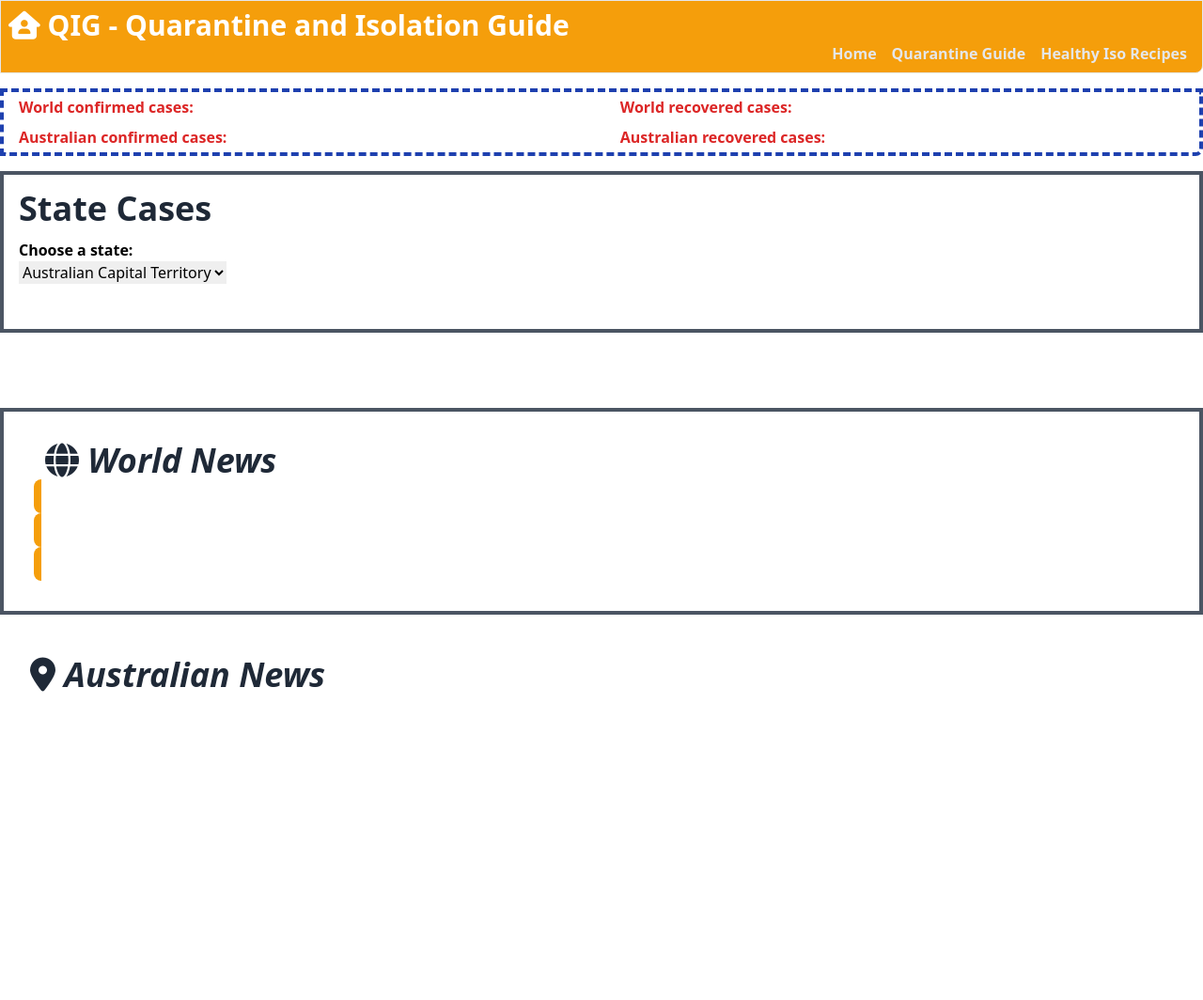
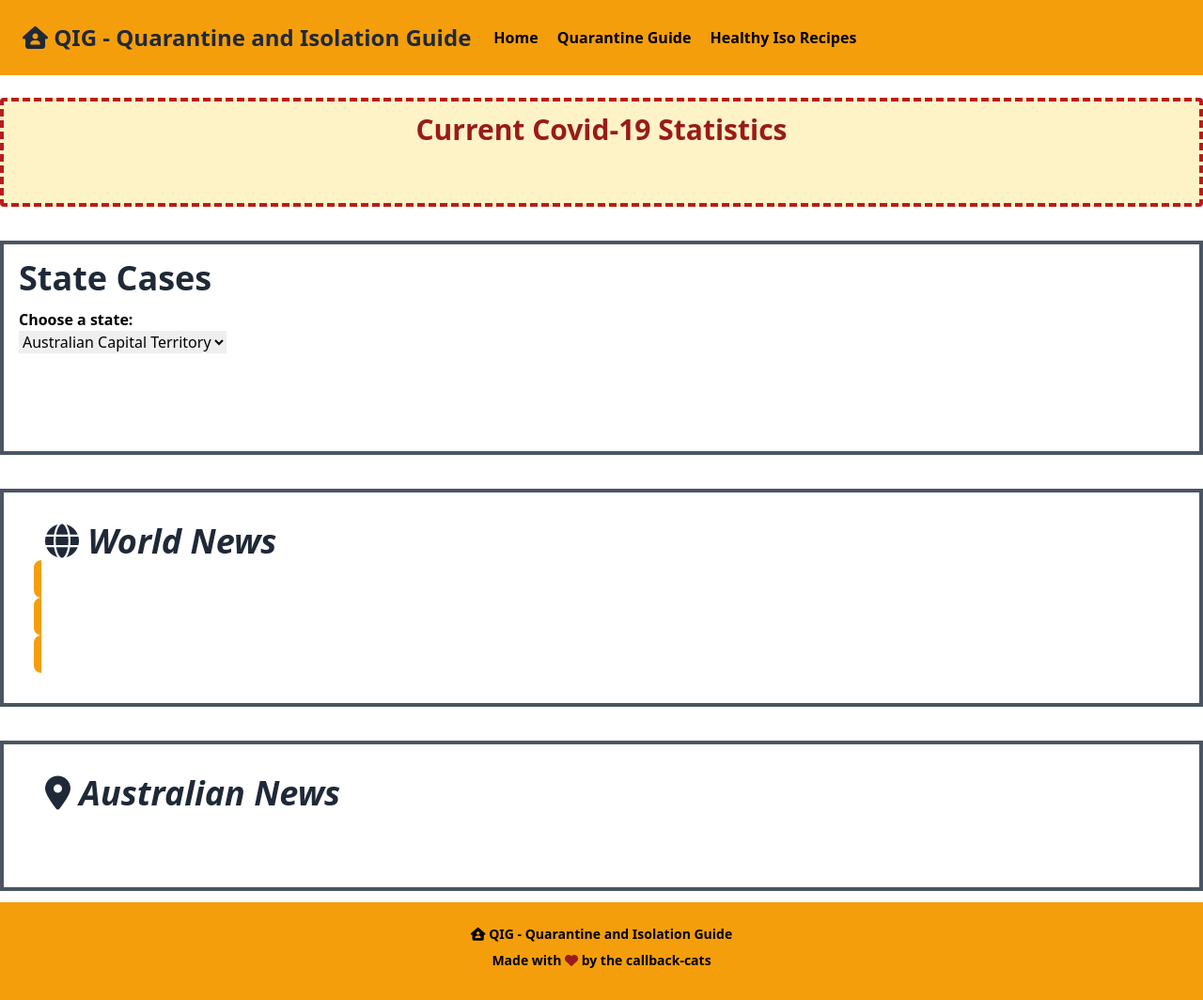
Before and after one commit to amarr001/Project-1, a plain HTML site: page index.html in a window 1280 px wide. Shown: the whole page at 94% size. Before the commit the page ends 818 px from the top, so only its background shows below. Drawn offline with nearby package versions, Linux system fonts and the light colour scheme; no server answers; a web font is replaced by a local one.

Commit message:
Commented out old code

```diff
--- a/index.html
+++ b/index.html
@@ -18,48 +18,49 @@
 
 <body>
 
-    <!--Header-->
+  <!-- NAVBAR COMPONENT -->
+  <nav class="flex items-center justify-between flex-wrap bg-yellow-500 p-6">
+    <div class="flex items-center flex-shrink-0 text-gray-800 mr-6">
+      <span class="font-bold text-2xl pageTitle"><i class="fas fa-house-user"></i>  QIG - Quarantine and Isolation Guide</span>
+    </div>
 
-    <nav class="block bg-yellow-500 border rounded-br-lg">
-      <div class="m-2 text-white">
-        <span class="sm:flex-wrap md:flex-wrap font-semibold text-3xl"><i class="fas fa-house-user"></i>  QIG - Quarantine and Isolation Guide</span>
-
-        <div class="mx-2 text-base font-semibold flex sm:flex-wrap md:flex-wrap items-center justify-end">
-          <a href="index.html" class="mt-4 lg:inline-block lg:mt-0 text-gray-200 hover:text-white mr-4">
-            Home
-          </a>
-          <a href="guide.html" class="mt-4  lg:inline-block lg:mt-0 text-gray-200 hover:text-white mr-4">
-            Quarantine Guide
-          </a>
-          <a href="recipe.html" class="mt-4 lg:inline-block lg:mt-0 text-gray-200 hover:text-white">
-            Healthy Iso Recipes
-          </a>
+    <div class="w-full block flex-grow sm:flex sm:items-center sm:w-auto">
+      <div class="text-2x1 font-bold sm:flex-grow">
+        <a href="index.html"
+          class="block mt-4 sm:inline-block sm:mt-0 text-teal-800 hover:text-white mr-4"
+        >Home</a>
+        <a href="guide.html"
+          class="block mt-4 sm:inline-block sm:mt-0 text-teal-800 hover:text-white mr-4">Quarantine Guide</a>
+        <a href="recipe.html"
+          class="block mt-4 sm:inline-block sm:mt-0 text-teal-800 hover:text-white">Healthy Iso Recipes</a>
       </div>
     </div>
   </nav>
-<!--w-full block flex-grow lg:flex lg:items-center lg:w-auto"-->
 
-        <!--Main-->
-
+<!--Main container-->
+<main>
 
   <!--Block displaying the number of cases-->
-      <div class="container mx-auto table w-flex border-dashed border-4 rounded-br-lg border-blue-800 m-4 item-stretch">
-        <div class="table-row-group font-sans text-4x1 text-red-600 font-bold">
-          <div class="table-row">
-            <span class="table-cell px-4 py-1" id="numberWorldCases">World confirmed cases:</span>
-            <span class="table-cell px-4 py-1" id="numberWorldRecovCases">World recovered cases:</span>
+  <div class="container mx-auto mt-3 grid grid-cols-1 gap-3">
+  <div
+    class="container mx-auto w-full bg-yellow-100 border-dashed border-4 border-red-700 item-justified px-4 py-3 rounded relative my-3">
+    <div class="flex mb-4">
+      <div class="w-full item-justified text-center text-red-800 text-3xl font-bold">Current Covid-19 Statistics</div>
     </div>
-          <div class="table-row">
-            <span class="table-cell px-4 py-1" id="numberAusCases">Australian confirmed cases:</span>
-            <span class="table-cell px-4 py-1" id="numberAusRecovCases">Australian recovered cases:</span>
+    <div class="text-red-700 font-bold">
+    <div class="flex mb-4">
+      <span class="w-1/2" id="numberWorldCases"></span>
+      <span class="w-1/2" id="numberWorldRecovCases"></span>
+    </div>
+    <div class="flex mb-4">
+        <span class="w-1/2" id="numberAusCases"></span>
+        <span class="w-1/2" id="numberAusRecovCases"></span>
     </div>
   </div>
   </div>
-      <!--Main container-->
-      <div class="container mx-auto mt-3 grid grid-cols-1 gap-3">
 
     <!--State cases block-->
-        <div class="border-solid border-4 font-bold border-gray-600 p-4">
+    <div class="border-solid border-4 font-bold border-gray-600 p-4 my-3">
       <h1 class="font-sans font-bold text-4xl text-gray-800 text-left pb-3">State Cases</h1>
       <p><label for="AusStates">Choose a state:</label></p>
       <select id="AusStates">
@@ -73,36 +74,39 @@
         <option value="WA">Western Australia</option>
       </select>
 
-          <div class="p-4"></div>
-            <div id="stateCases"></div>
-          </div>
+    <div class="p-4 text-teal-800" id="stateCases"></div>
 
     <div class="grid grid-cols-6 mb-4">
-            <button class="bg-teal-700 hover:bg-red-700 text-white font-bold py-2 px-2 mx-4 rounded" id="searchState">Search</button>
-            <button class="bg-teal-700 hover:bg-red-700 text-white font-bold py-2 px-2 mx-4 rounded" id="clearState">
+      <button class="bg-teal-700 hover:bg-teal-600 text-white font-bold py-2 ml-1 px-2 rounded"
+        id="searchState">Search</button>
+      <button class="bg-teal-700 hover:bg-teal-600 text-white font-bold py-2 ml-1 px-2 rounded" id="clearState">
         Clear
       </button>
+
+    </div>
     </div>
 
 
     <!--World news block-->
-        <div class="border-solid border-4 font-bold border-gray-600 p-8" id="WorldNews">
+    <div class="border-solid border-4 font-bold border-gray-600 p-8 my-3" id="WorldNews">
       <h1 class="font-sans text-4xl text-gray-800 text-left ml-3 italic"><i class="fas fa-globe"></i> World News</h1>
 
-            <div class="border-solid border-l-8 border-yellow-500 rounded-t-lg rounded-b-lg pb-3" id="worldNews0">
+      <div class="border-solid border-l-8 border-yellow-500 rounded-t-lg rounded-b-lg pb-4" id="worldNews0">
         <button class="worldNews0"></button>
       </div>
-            <div class="border-solid border-l-8 border-yellow-500 rounded-t-lg rounded-b-lg pb-3" id="worldNews1">
+      <div class="border-solid border-l-8 border-yellow-500 rounded-t-lg rounded-b-lg pb-4" id="worldNews1">
         <button class="worldNews1"></button>
       </div>
-            <div class="border-solid border-l-8 border-yellow-500 rounded-t-lg rounded-b-lg pb-3" id="worldNews2">
+      <div class="border-solid border-l-8 border-yellow-500 rounded-t-lg rounded-b-lg pb-4" id="worldNews2">
         <button class="worldNews2"></button>
       </div>
     </div>
 
     <!--Aus news block-->
-        <div class="grid gap-4 font-bold p-8" id="Aussienews">
-            <div class="font-sans text-4xl font-bold text-gray-800 italic"><i class="fas fa-map-marker-alt"></i> Australian News</div>
+    <div class="grid gap-4 border-solid border-4 font-bold border-gray-600 p-8 my-3" id="Aussienews">
+      <h1 class="font-sans text-4xl text-gray-800 text-left ml-3 italic"><i class="fas fa-map-marker-alt"></i> Australian
+        News</h1>
+
       <div class="border-solid border-l-8 border-yellow-500 rounded-t-lg rounded-b-lg" id="ausNews1">
         <div class="ausNews1"></div>
       </div>
@@ -114,18 +118,18 @@
       </div>
     </div>
 
-
   </div>
 
-      </div>
 
-      </div>
-      </div>
   <div id="covidDisplay"></div>
 
+</main>
 
 <!--Footer-->
-
+  <div class="w-full items-justified flex-wrap bg-yellow-500 p-6">
+    <p class="text-sm text-center font-bold text-teal-800"><i class="fas fa-house-user"></i> QIG - Quarantine and Isolation Guide</p>
+    <p class="text-sm text-center font-bold text-teal-800 py-2">Made with <i class="fa fa-heart text-red-800"></i> by the callback-cats</p>
+  </div>
 
 
   <!--Javascript-->
--- a/script.js
+++ b/script.js
@@ -18,30 +18,30 @@ $(document).ready(function() {
                 "x-rapidapi-key": rapidAPIkey
             }
         }
-        $.ajax(settings).done(getCovidData).fail(errormsg);
+        // $.ajax(settings).done(getCovidData).fail(errormsg);
         };
 
-    // display the data inside the html
-    function getCovidData(response){
-        //console.log(response);
-        let statsAustralia = response.data.covid19Stats;
-        $("#AusStates").change(function(){
-            var stateText = $("#AusStates option:selected").text();
-            //console.log(stateText);
-            let stateIndex = statsAustralia.findIndex( area => area.province === stateText)
-            //console.log(stateIndex);
-            //console.log(data);
-            let state = $("<p>").text("State: " + JSON.stringify(statsAustralia[stateIndex].province));
-            //console.log(state);
-            let confirmed = $("<p>").text("Confirmed: " + JSON.stringify(statsAustralia[stateIndex].confirmed));
-            let deaths = $("<p>").text("Deaths: " + JSON.stringify(statsAustralia[stateIndex].deaths));
-            let recovered = $("<p>").text("Recovered: " + JSON.stringify(statsAustralia[stateIndex].recovered));
-            let getTime  = $("<p>").text("Last updated: " + JSON.stringify(statsAustralia[stateIndex].lastUpdate));
-            //console.log(getTime);
-            $("#covidDisplay").prepend(state,confirmed,deaths,recovered,getTime);
-        })
+    // // display the data inside the html
+    // function getCovidData(response){
+    //     //console.log(response);
+    //     let statsAustralia = response.data.covid19Stats;
+    //     $("#AusStates").change(function(){
+    //         var stateText = $("#AusStates option:selected").text();
+    //         //console.log(stateText);
+    //         let stateIndex = statsAustralia.findIndex( area => area.province === stateText)
+    //         //console.log(stateIndex);
+    //         //console.log(data);
+    //         let state = $("<p>").text("State: " + JSON.stringify(statsAustralia[stateIndex].province));
+    //         //console.log(state);
+    //         let confirmed = $("<p>").text("Confirmed: " + JSON.stringify(statsAustralia[stateIndex].confirmed));
+    //         let deaths = $("<p>").text("Deaths: " + JSON.stringify(statsAustralia[stateIndex].deaths));
+    //         let recovered = $("<p>").text("Recovered: " + JSON.stringify(statsAustralia[stateIndex].recovered));
+    //         let getTime  = $("<p>").text("Last updated: " + JSON.stringify(statsAustralia[stateIndex].lastUpdate));
+    //         //console.log(getTime);
+    //         $("#covidDisplay").prepend(state,confirmed,deaths,recovered,getTime);
+    //     })
 
-    };
+    // };
 
         // getting the top news from google news for australia
     getWorldNews()
```
Lines whose indentation alone changed are shown as unchanged.
